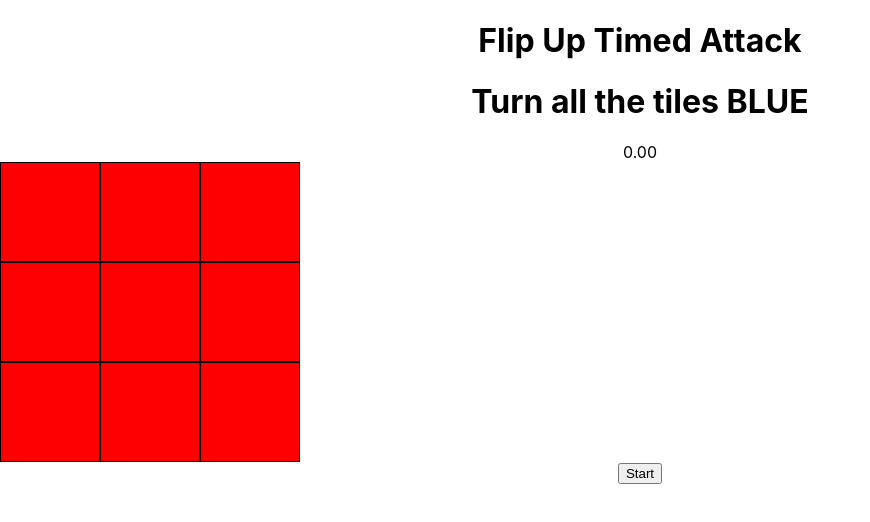
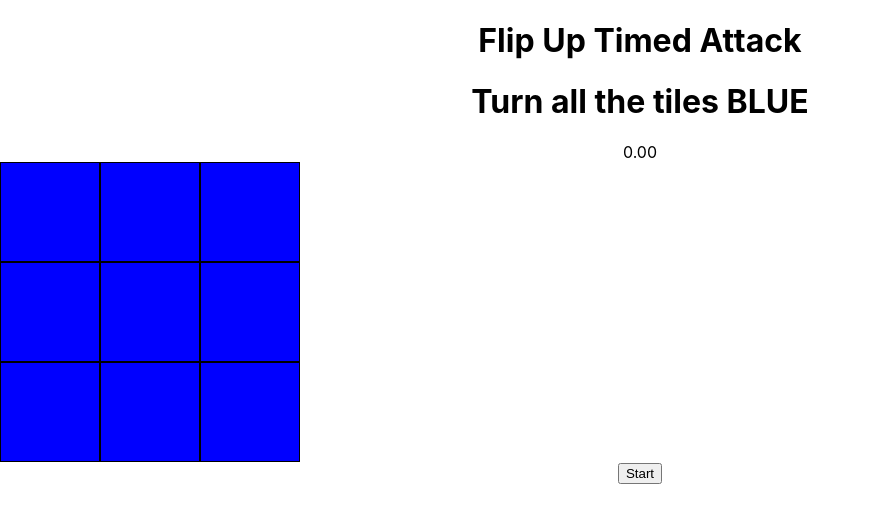
Before and after one commit to rick1e/flip-up, a React (Create React App) app: page / in a window 1280 px wide. Shown: the top 522 px of the page, without its empty margins (0-870 px from the left). Built offline with nearby package versions, Linux system fonts and the light colour scheme.

Commit message:
Set startinig color to blue
so that it's mostly red on button click

```diff
--- a/src/App.js
+++ b/src/App.js
@@ -2,7 +2,7 @@ import './App.css';
 import { useEffect, useState } from 'react';
 
 function App() {
-  const [board, setBoard] = useState([0, 0, 0, 0, 0, 0, 0, 0, 0]);
+  const [board, setBoard] = useState([1, 1, 1, 1, 1, 1, 1, 1, 1]);
   const [timer, setTimer] = useState(0.00);
   const [isGameRunning, setIsGameRunning] = useState(false);
 
@@ -27,6 +27,7 @@ function App() {
 
   const flip = (index) => {
 
+    if (isGameRunning) {
       const cell = document.getElementById(index)
       let newBoard = board;
       newBoard[index] = (newBoard[index] + 1) % 2
@@ -35,6 +36,7 @@ function App() {
 
       if (checkComplete(newBoard)) {
         endGame()
+      }
     }
 
 
```
Lines whose indentation alone changed are shown as unchanged.
